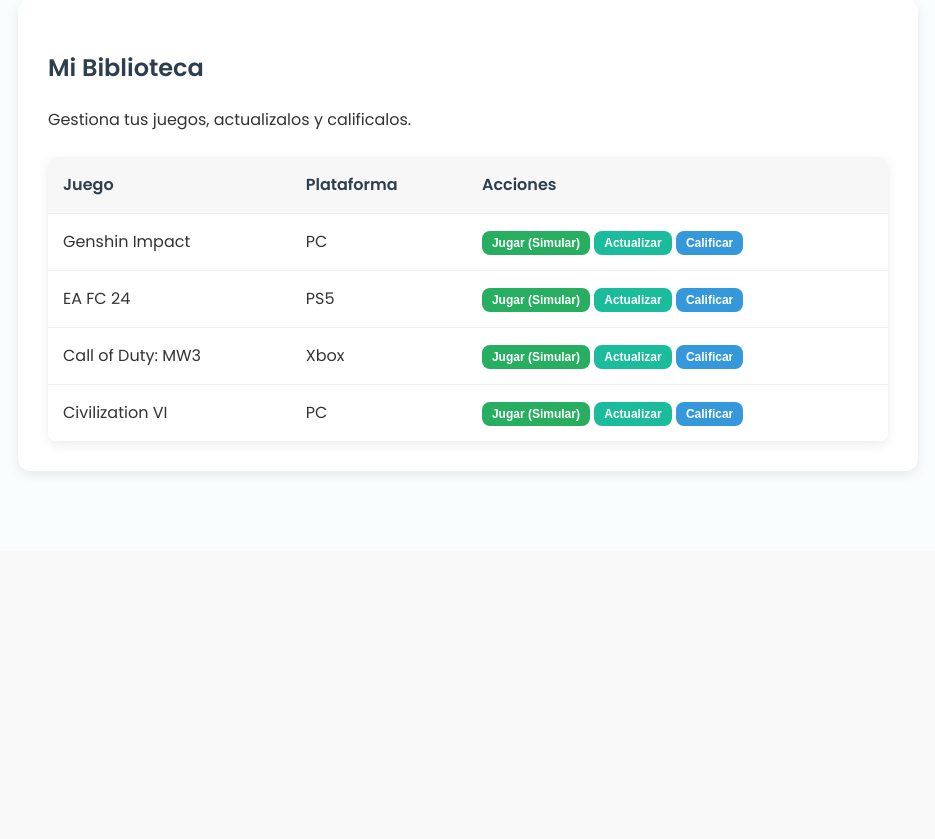
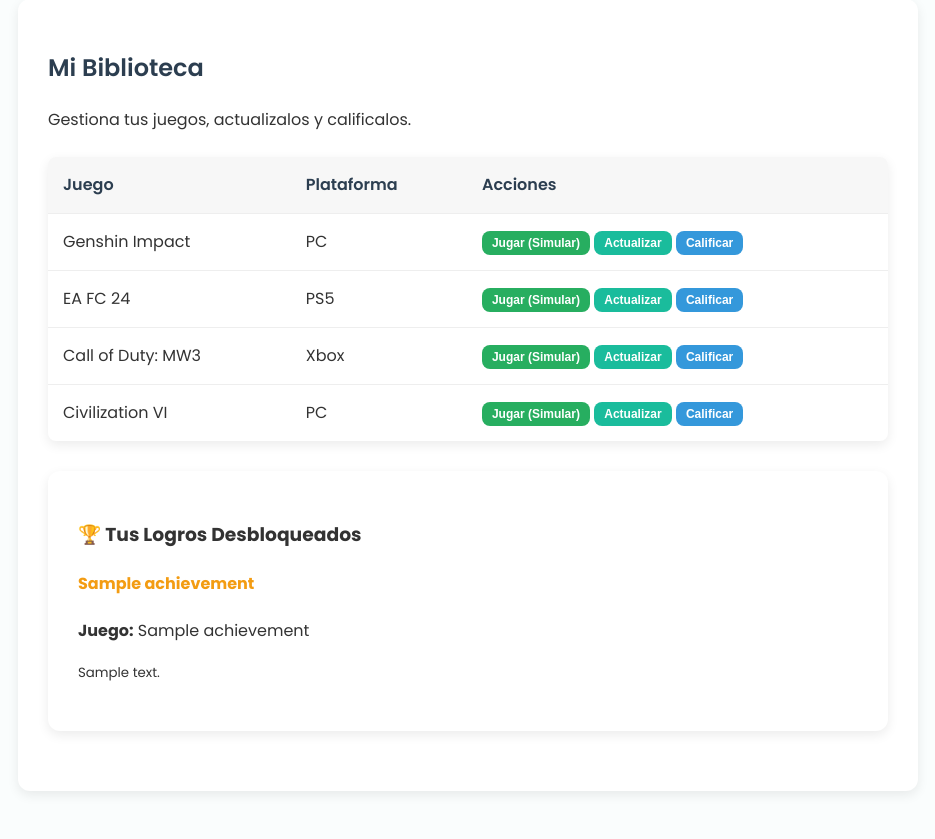
Before and after one commit to JAGR1792/Sistema-de-videojuegos, a Flask app: page /library in a window 1280 px wide. Shown: the part 249-1088 px from the top of the page, without its empty margins (172-1107 px from the left). Before the commit the page ends 721 px from the top, so only its background shows below. Run offline with Flask 3, Linux system fonts and the light colour scheme; a user stored in the database is signed in; tables that the repository leaves empty hold one stand-in row (values such as "Sample post").

Commit message:
Chameando en STEAM2

```diff
--- a/app.py
+++ b/app.py
@@ -122,7 +122,15 @@ def logout():
 @login_required
 def games():
     lista_juegos = plataforma.listar_juegos()
-    return render_template('games.html', juegos=lista_juegos)
+    # Enriquecer con calificaciones calculadas via Strategy
+    juegos_con_rating = []
+    for juego in lista_juegos:
+        rating = plataforma.obtener_promedio_juego(juego['id'])
+        juego_dict = juego.copy()
+        juego_dict['rating_promedio'] = round(rating, 1)
+        juegos_con_rating.append(juego_dict)
+
+    return render_template('games.html', juegos=juegos_con_rating)
 
 @app.route('/admin', methods=['GET'])
 @admin_required
@@ -193,7 +201,9 @@ def buy_item():
 @app.route('/library', methods=['GET'])
 @login_required
 def library():
-    return render_template('library.html', juegos=plataforma.listar_juegos())
+    user_id = session['user_id']
+    logros = plataforma.obtener_logros_usuario(user_id)
+    return render_template('library.html', juegos=plataforma.listar_juegos(), logros=logros)
 
 @app.route('/library/update', methods=['POST'])
 @login_required
--- a/src/models/entities.py
+++ b/src/models/entities.py
@@ -12,6 +12,7 @@ class User(db.Model):
     # Relaciones
     purchases = db.relationship('Purchase', backref='user', lazy=True)
     ratings = db.relationship('Rating', backref='user', lazy=True)
+    achievements = db.relationship('Achievement', backref='user', lazy=True)
 
 class Game(db.Model):
     id = db.Column(db.Integer, primary_key=True)
@@ -49,3 +50,12 @@ class Rating(db.Model):
     game_id = db.Column(db.Integer, db.ForeignKey('game.id'), nullable=False)
     score = db.Column(db.Integer, nullable=False)
     comment = db.Column(db.String(200))
+
+class Achievement(db.Model):
+    id = db.Column(db.Integer, primary_key=True)
+    user_id = db.Column(db.Integer, db.ForeignKey('user.id'), nullable=False)
+    game_title = db.Column(db.String(100), nullable=False)
+    name = db.Column(db.String(100), nullable=False)
+    description = db.Column(db.String(200))
+    date_unlocked = db.Column(db.DateTime, default=datetime.utcnow)
+    comment = db.Column(db.String(200))
--- a/src/services/plataforma.py
+++ b/src/services/plataforma.py
@@ -171,7 +171,22 @@ class PlataformaVideojuegos(Subject):
         # 3. Cargar Progreso (Polimorfico)
         logs.append(f"CARGA: {juego_logico.cargar_progreso(usuario.id)}")
 
+        # Notificar evento para logros
+        self.notificar_observers("partida_terminada", {"usuario": usuario.username, "juego": titulo_juego})
+
         return logs
+
+    def obtener_logros_usuario(self, user_id):
+        from src.models.entities import Achievement
+        return Achievement.query.filter_by(user_id=user_id).all()
+
+    def obtener_promedio_juego(self, game_id):
+        # Usamos la estrategia de puntuacion
+        ratings = Rating.query.filter_by(game_id=game_id).all()
+        scores = [r.score for r in ratings]
+
+        estrategia = PuntuacionPromedioSimple()
+        return estrategia.calcular_puntuacion_final(scores)
 
     # Metodos Admin
     def obtener_usuarios(self):
--- a/templates/games.html
+++ b/templates/games.html
@@ -12,6 +12,7 @@
                 <th>Precio</th>
                 <th>Tipo</th>
                 <th>Plataforma</th>
+                <th>Calificacion</th>
             </tr>
         </thead>
         <tbody>
@@ -22,6 +23,9 @@
                 <td>${{ juego.precio }}</td>
                 <td>{{ juego.tipo }}</td>
                 <td>{{ juego.plataforma }}</td>
+                <td>
+                    <span style="color: #f1c40f;">★</span> {{ juego.rating_promedio }} / 5
+                </td>
             </tr>
             {% endfor %}
         </tbody>
--- a/templates/library.html
+++ b/templates/library.html
@@ -50,6 +50,21 @@
         {{ mensaje }}
     </div>
     {% endif %}
+
+    {% if logros %}
+    <div class="card" style="margin-top: 30px;">
+        <h3>🏆 Tus Logros Desbloqueados</h3>
+        <div class="items-grid">
+            {% for logro in logros %}
+            <div class="item-card" style="border-color: #f1c40f;">
+                <h4 style="color: #f39c12;">{{ logro.name }}</h4>
+                <p><strong>Juego:</strong> {{ logro.game_title }}</p>
+                <p><small>{{ logro.description }}</small></p>
+            </div>
+            {% endfor %}
+        </div>
+    </div>
+    {% endif %}
 </div>
 
 <div id="calificarModal" class="card" style="display:none; margin-top:20px; border: 2px solid #3498db;">
```
Also changed, not shown: src/patterns/observer.py (+24 -2 lines), instance/plataforma.db.
